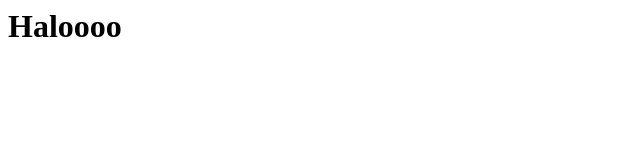
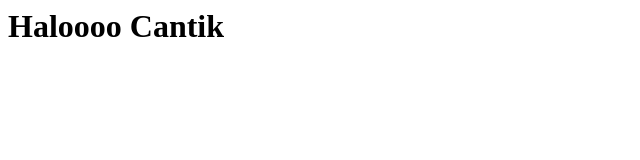
Before and after one commit to ranggamp25/Portal-Foris-One, a plain HTML site: page index.html in a window 1280 px wide. Shown: the whole page, without its empty margins (0-640 px from the left). Drawn offline with Linux system fonts and the light colour scheme.

Commit message:
Update header text to 'Haloooo Cantik'

```diff
--- a/index.html
+++ b/index.html
@@ -5,6 +5,6 @@
     </title>
   </head>
   <body>
-    <h1>Haloooo</h1>
+    <h1>Haloooo Cantik</h1>
   </body>
 </html>
```
